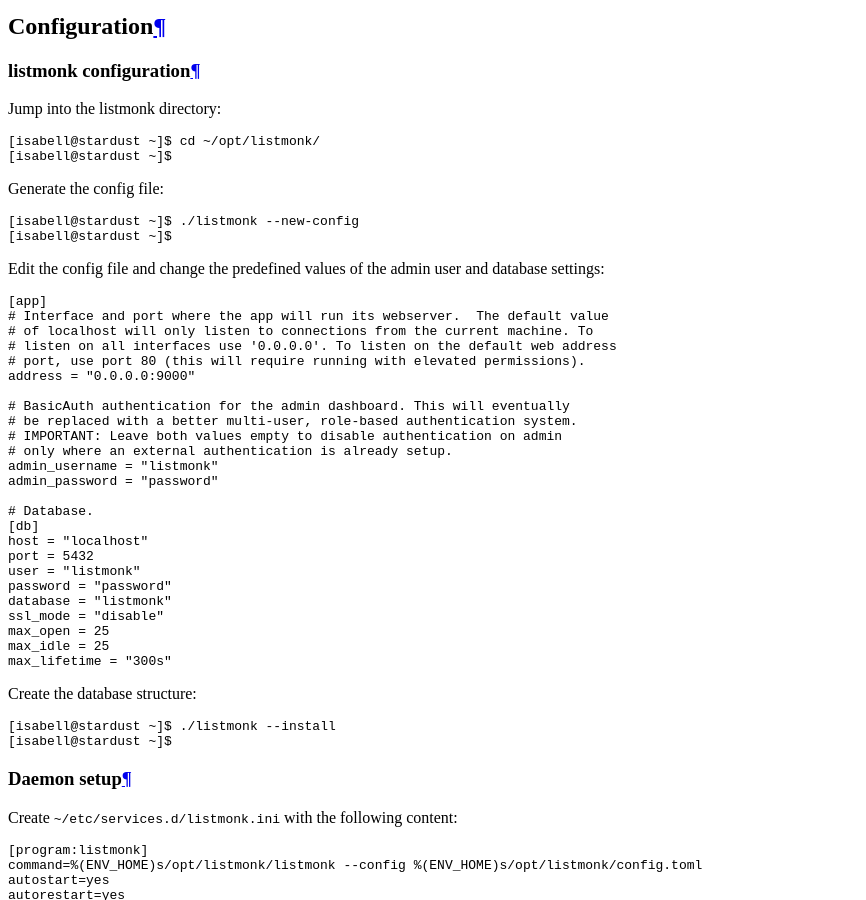
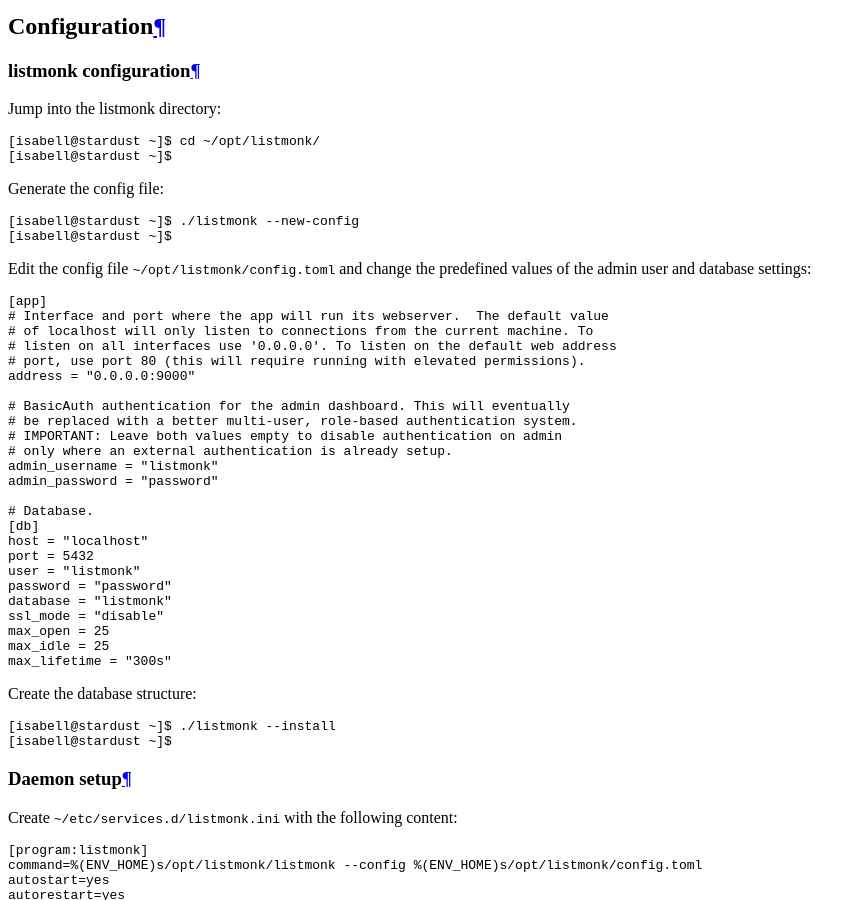
Before and after one commit to Uberspace/lab, a Sphinx documentation site: the page built from source/guide_listmonk.rst, in a window 1280 px wide and 900 px high, scrolled down 5516 px. Shown: the whole window, without its empty margins (0-866 px from the left). Built offline with Sphinx 7.4.7 and the Read the Docs theme 2.0.0, drawn with Linux system fonts in a browser that asks for light colours.

Commit message:
explicitly specify the config file's path and file name.

```diff
--- a/source/guide_listmonk.rst
+++ b/source/guide_listmonk.rst
@@ -112,7 +112,7 @@
     [isabell@stardust ~]$ ./listmonk --new-config
     [isabell@stardust ~]$
 
-Edit the config file and change the predefined values of the admin user and database settings:
+Edit the config file ``~/opt/listmonk/config.toml`` and change the predefined values of the admin user and database settings:
 
 .. code-block:: console
     :emphasize-lines: 6,12,13,19,20,21
```
